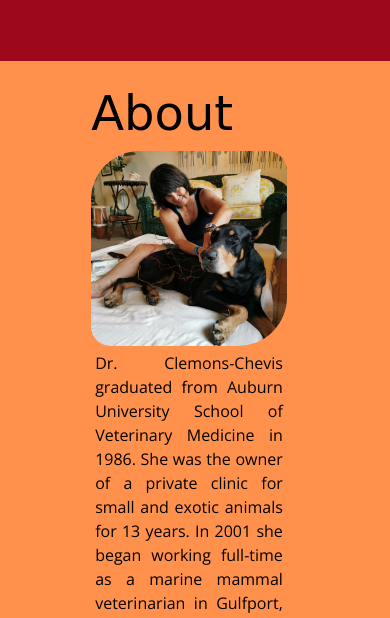
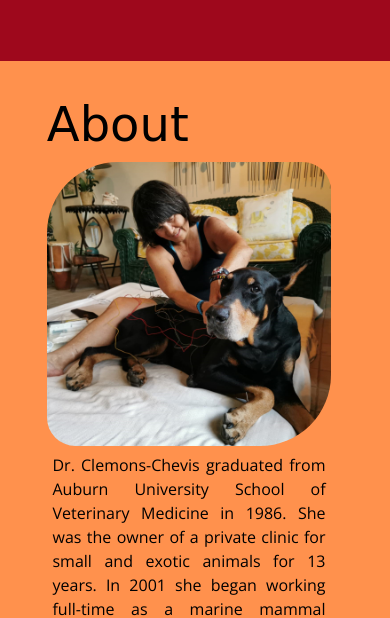
Before and after one commit to MegChevis/AltMed, a plain HTML site: page index.html in a window 390 px wide. Shown: the part 242-860 px from the top of the page. Drawn offline with nearby package versions, Linux system fonts and the light colour scheme; a web font is replaced by a local one.

Commit message:
Add files via upload

```diff
--- a/index.html
+++ b/index.html
@@ -31,6 +31,8 @@ add background pawprints to about
   <link rel="preconnect" href="https://fonts.gstatic.com" crossorigin>
   <link href="https://fonts.googleapis.com/css2?family=Redressed&display=swap" rel="stylesheet">
   <link href="https://fonts.googleapis.com/css2?family=Open+Sans:wght@300;700&display=swap" rel="stylesheet">
+
+  <meta name="viewport" content="width=device-width, initial-scale=1, maximum-scale=1">
 
 
 </head>
--- a/styles.css
+++ b/styles.css
@@ -353,13 +353,9 @@ a:hover {
     margin: auto;
   }
 
-  body {
+  #about, .faq-content, .cases-section, .footer-container {
     width: 100%;
   }
-
-  /* #about, .faq-content, .cases-section, .footer-container {
-    width: 95%;
-  } */
 
   .footer-text {
     flex-direction: column;
```
